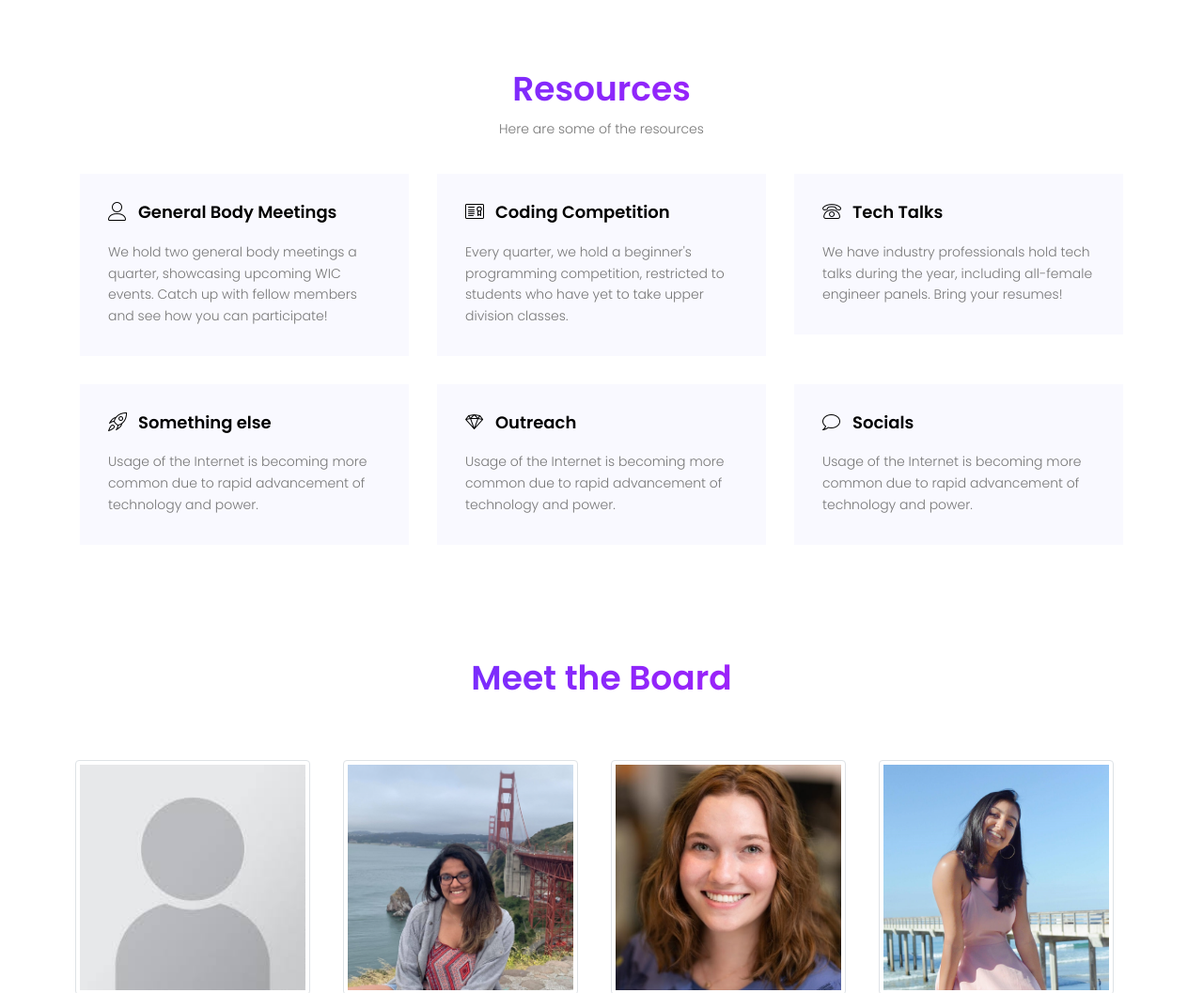
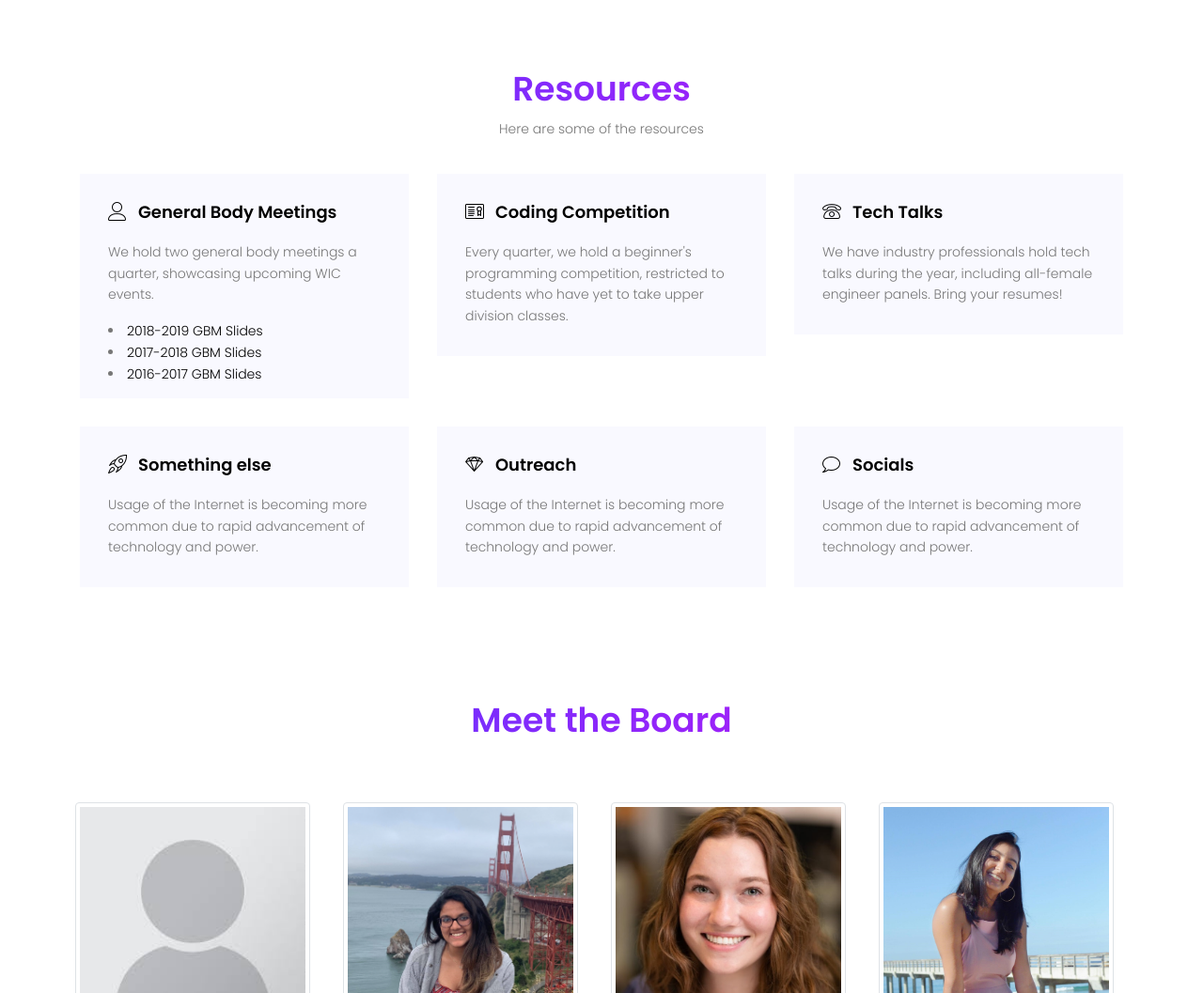
Before and after one commit to nogamba/wic_website, a plain HTML site: page index.html in a window 1280 px wide. Shown: the part 2544-3601 px from the top of the page at 94% size. Drawn offline with nearby package versions, Linux system fonts and the light colour scheme; some packages are replaced by stand-ins of ours.

Commit message:
updated resources, 20% complete

```diff
--- a/index.html
+++ b/index.html
@@ -200,8 +200,10 @@
 								</div>
 								<p>
 									We hold two general body meetings a quarter, showcasing upcoming WIC events.
-									Catch up with fellow members and see how you can participate!
 								</p>
+								<li><a href="#">2018-2019 GBM Slides</a></l1>
+								<li><a href="#">2017-2018 GBM Slides</a></li>
+								<li><a href="#">2016-2017 GBM Slides</a></li>
 							</div>
 						</div>
 						<div class="col-lg-4 col-md-6 ">
```
